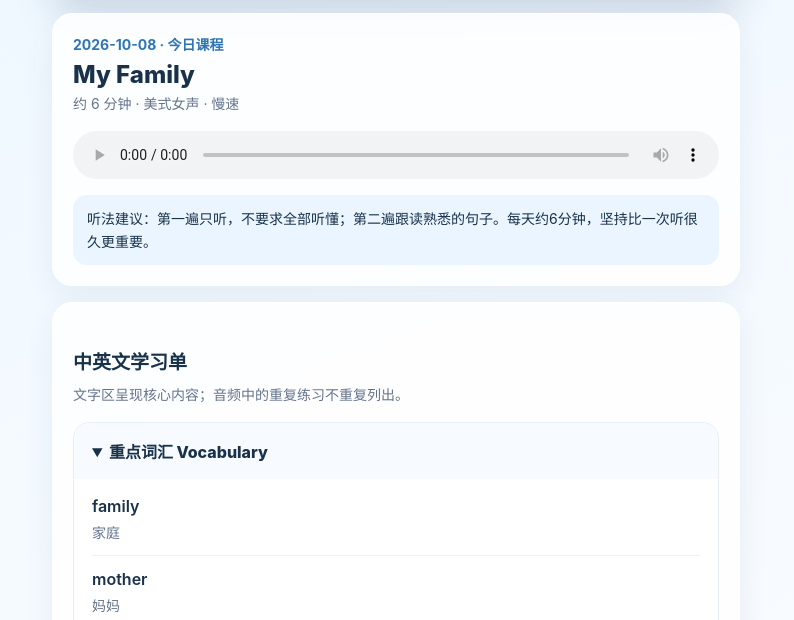
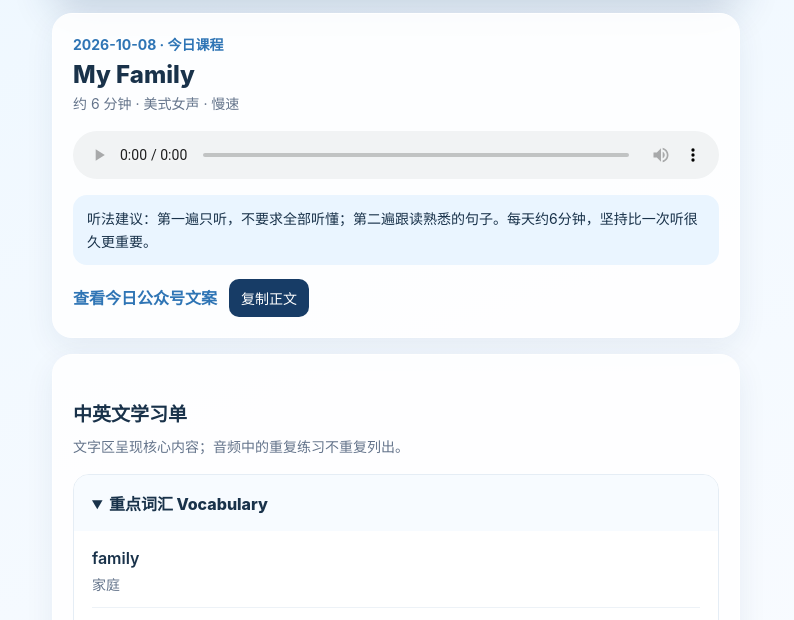
Before and after one commit to tdkj1809-stack/kids-english-audio, a plain HTML site: page index.html in a window 1280 px wide. Shown: the part 180-800 px from the top of the page, without its empty margins (244-1038 px from the left). Drawn offline with Linux system fonts and the light colour scheme.

Commit message:
Show and copy daily WeChat article draft in player

```diff
--- a/index.html
+++ b/index.html
@@ -14,7 +14,7 @@
     audio{display:block;width:100%;height:48px}.tip{background:var(--sky);border-radius:14px;padding:12px 14px;margin-top:16px;font-size:14px;line-height:1.65}
     h2{font-size:19px;margin:24px 0 10px}.lesson{display:flex;gap:12px;align-items:center;padding:14px 0;border-top:1px solid #e7edf3}.lesson:first-child{border-top:0}.lesson button{border:0;border-radius:50%;width:42px;height:42px;background:var(--navy);color:white;font-size:17px;flex:0 0 auto}.lesson .info{min-width:0;flex:1}.lesson strong{display:block;white-space:nowrap;overflow:hidden;text-overflow:ellipsis}.lesson span{display:block;color:var(--muted);font-size:13px;margin-top:4px}.download{color:var(--blue);text-decoration:none;font-size:13px;padding:8px}
     details{margin-top:16px;background:#fff;border:1px solid #e5edf5;border-radius:16px;overflow:hidden}summary{padding:16px 18px;font-weight:800;cursor:pointer;background:#f7fbff}.study{padding:4px 18px 14px}.pair{padding:11px 0;border-top:1px solid #edf2f7}.pair:first-child{border-top:0}.en{font-size:16px;line-height:1.55;font-weight:600}.zh{font-size:14px;line-height:1.55;color:var(--muted);margin-top:3px}.story{padding:14px 0}.story .en,.story .zh{font-weight:400;line-height:1.8}.label{color:var(--blue);font-size:12px;font-weight:800;margin-right:6px}.study-title{font-size:19px;margin:24px 0 8px}
-    footer{text-align:center;color:#8291a2;font-size:12px;margin-top:24px}
+    .draft-link{display:inline-block;margin-top:14px;color:var(--blue);font-weight:700;text-decoration:none}.draft-button{margin:14px 0 0 12px;background:var(--navy);border:0;border-radius:10px;color:#fff;padding:9px 12px;font-size:14px}footer{text-align:center;color:#8291a2;font-size:12px;margin-top:24px}
   </style>
 </head>
 <body><main>
@@ -42,7 +42,8 @@ const renderStudy=c=>{
 fetch('manifest.json?v='+Date.now()).then(r=>r.json()).then(data=>{
   const lessons=data.lessons||[]; const latest=lessons[0];
   if(!latest) throw new Error('暂无课程');
-  document.querySelector('#today').innerHTML=`<div class="date">${esc(latest.date)} · 今日课程</div><div class="topic">${esc(latest.theme)}</div><div class="meta">约 ${mins(latest.duration_seconds)} 分钟 · ${esc(latest.voice||'美式女声')} · 慢速</div><audio id="mainAudio" controls preload="metadata" src="${esc(latest.file)}"></audio><div class="tip">听法建议：第一遍只听，不要求全部听懂；第二遍跟读熟悉的句子。每天约6分钟，坚持比一次听很久更重要。</div>`;
+  document.querySelector('#today').innerHTML=`<div class="date">${esc(latest.date)} · 今日课程</div><div class="topic">${esc(latest.theme)}</div><div class="meta">约 ${mins(latest.duration_seconds)} 分钟 · ${esc(latest.voice||'美式女声')} · 慢速</div><audio id="mainAudio" controls preload="metadata" src="${esc(latest.file)}"></audio><div class="tip">听法建议：第一遍只听，不要求全部听懂；第二遍跟读熟悉的句子。每天约6分钟，坚持比一次听很久更重要。</div><a class="draft-link" href="wechat-draft.txt?v=${Date.now()}">查看今日公众号文案</a><button class="draft-button" id="copyDraft">复制正文</button>`;
+  document.querySelector('#copyDraft').onclick=async()=>{const b=document.querySelector('#copyDraft');try{const r=await fetch('wechat-draft.txt?v='+Date.now());if(!r.ok)throw Error('fetch');const draft=await r.text();const body=draft.split('——以下是发布时的设置提醒')[0].replace(/^标题：[^\n]*\n+/, '').trim();await navigator.clipboard.writeText(body);b.textContent='正文已复制';}catch(e){b.textContent='请点左侧查看并复制';}};
   renderStudy(latest.content);
   document.querySelector('#history').innerHTML=lessons.map((x,i)=>`<div class="lesson"><button aria-label="播放" data-index="${i}">▶</button><div class="info"><strong>${esc(x.theme)}</strong><span>${esc(x.date)} · 约${mins(x.duration_seconds)}分钟</span></div><a class="download" href="${esc(x.file)}" download>下载</a></div>`).join('');
   document.querySelectorAll('[data-index]').forEach(b=>b.onclick=()=>{const x=lessons[Number(b.dataset.index)];const a=document.querySelector('#mainAudio');a.src=x.file;a.play();renderStudy(x.content);window.scrollTo({top:210,behavior:'smooth'});});
```
